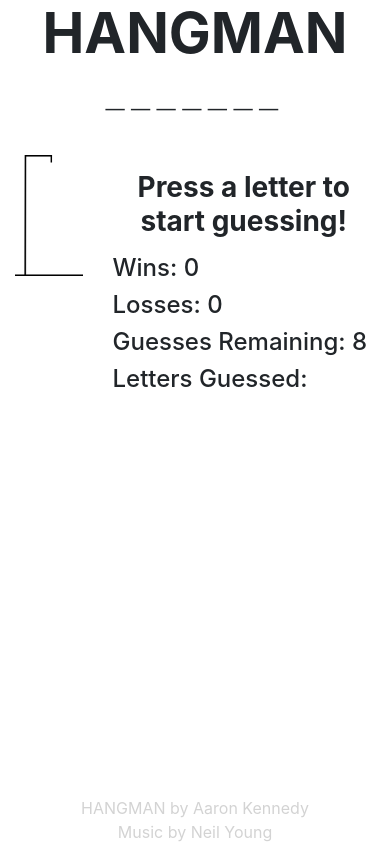
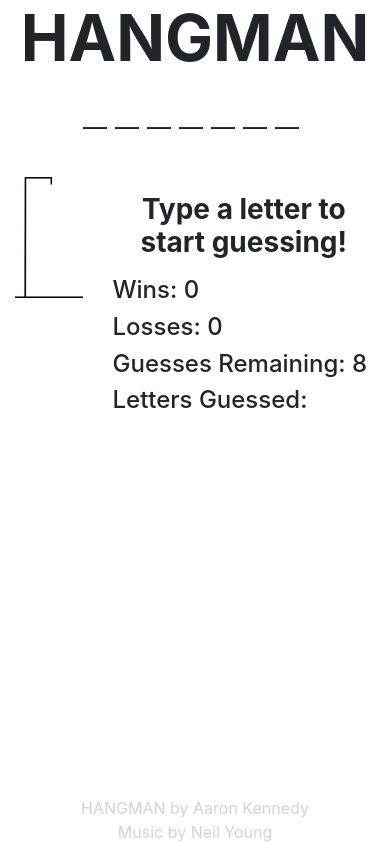
Before and after one commit to aarontkennedy/Hangman-Game, a plain HTML site: page index.html in a window 390 px wide. Drawn offline with nearby package versions, Linux system fonts and the light colour scheme.

Commit message:
cleaned up something...

```diff
--- a/assets/css/style.css
+++ b/assets/css/style.css
@@ -74,12 +74,3 @@ img {
         font-size: 250%;
     }
 }
-
-@media only screen and (max-width: 500px) {
-    h1 {
-        font-size: 350%;
-    }
-    #wordLocation span {
-        font-size: 200%;
-    }
-}
--- a/index.html
+++ b/index.html
@@ -51,7 +51,7 @@
             </div>
 
             <div class="col-9 col-md-6">
-                <h3 class="mb-3">Press a letter to start guessing!</h3>
+                <h3 class="mb-3">Type a letter to start guessing!</h3>
                 <h4>Wins:
                     <span id="numWins">0</span>
                 </h4>
```
